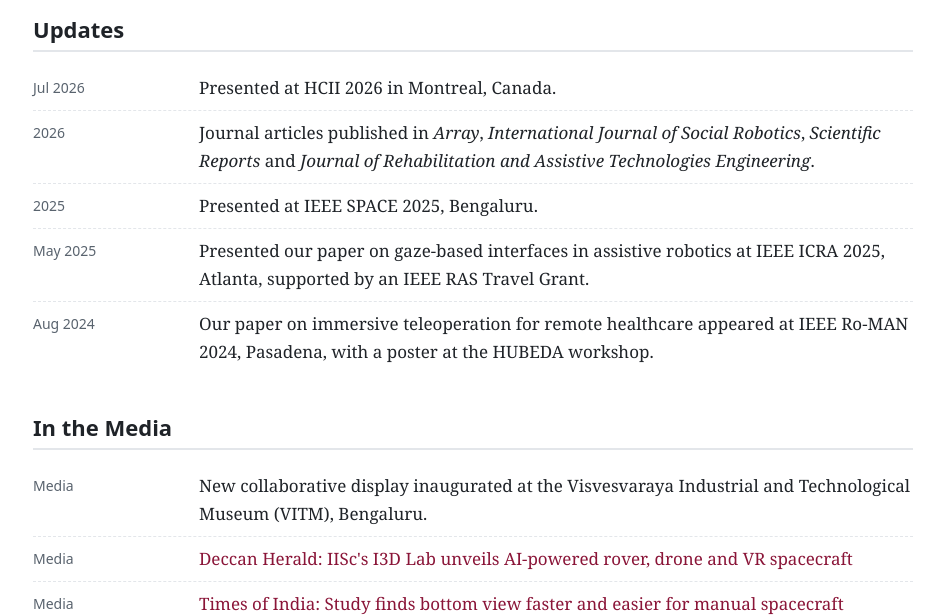
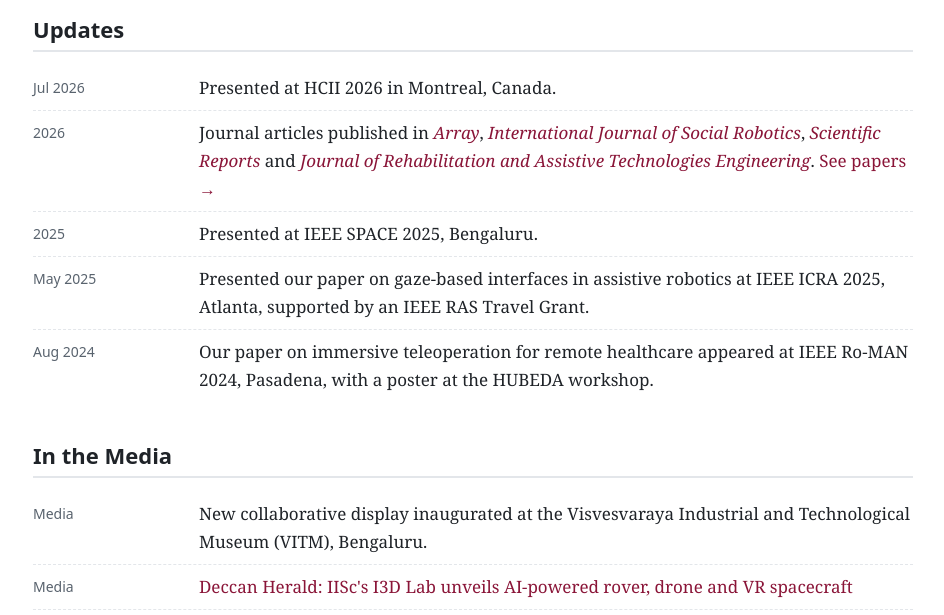
Before and after one commit to himnshu-debug/himnshu-debug.github.io, a plain HTML site: page news.html in a window 1280 px wide. Shown: the part 156-771 px from the top of the page, without its empty margins (167-1111 px from the left). Drawn offline with Linux system fonts and the light colour scheme.

Commit message:
News: link the 2026 journal names
Co-Authored-By: Claude Opus 5.5 <noreply@anthropic.com>

```diff
--- a/news.html
+++ b/news.html
@@ -29,7 +29,7 @@
   <h2>Updates</h2>
   <ul class="timeline">
     <li><span class="when">Jul 2026</span><span>Presented at HCII 2026 in Montreal, Canada.</span></li>
-    <li><span class="when">2026</span><span>Journal articles published in <em>Array</em>, <em>International Journal of Social Robotics</em>, <em>Scientific Reports</em> and <em>Journal of Rehabilitation and Assistive Technologies Engineering</em>.</span></li>
+    <li><span class="when">2026</span><span>Journal articles published in <a href="https://www.sciencedirect.com/journal/array" target="_blank" rel="noopener"><em>Array</em></a>, <a href="https://link.springer.com/journal/12369" target="_blank" rel="noopener"><em>International Journal of Social Robotics</em></a>, <a href="https://www.nature.com/srep/" target="_blank" rel="noopener"><em>Scientific Reports</em></a> and <a href="https://doi.org/10.1177/20556683261476038" target="_blank" rel="noopener"><em>Journal of Rehabilitation and Assistive Technologies Engineering</em></a>. <a href="publications.html#journals">See papers →</a></span></li>
     <li><span class="when">2025</span><span>Presented at IEEE SPACE 2025, Bengaluru.</span></li>
     <li><span class="when">May 2025</span><span>Presented our paper on gaze-based interfaces in assistive robotics at IEEE ICRA 2025, Atlanta, supported by an IEEE RAS Travel Grant.</span></li>
     <li><span class="when">Aug 2024</span><span>Our paper on immersive teleoperation for remote healthcare appeared at IEEE Ro-MAN 2024, Pasadena, with a poster at the HUBEDA workshop.</span></li>
```
